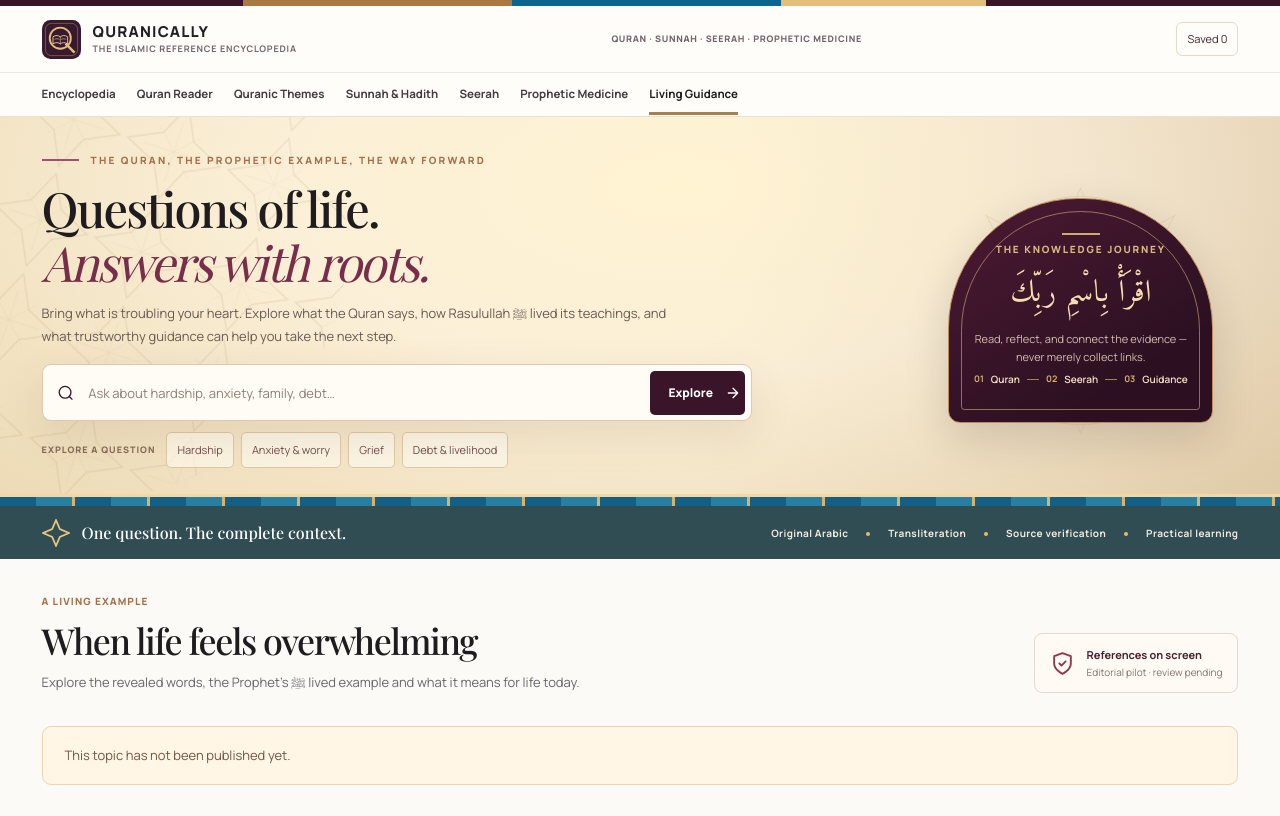
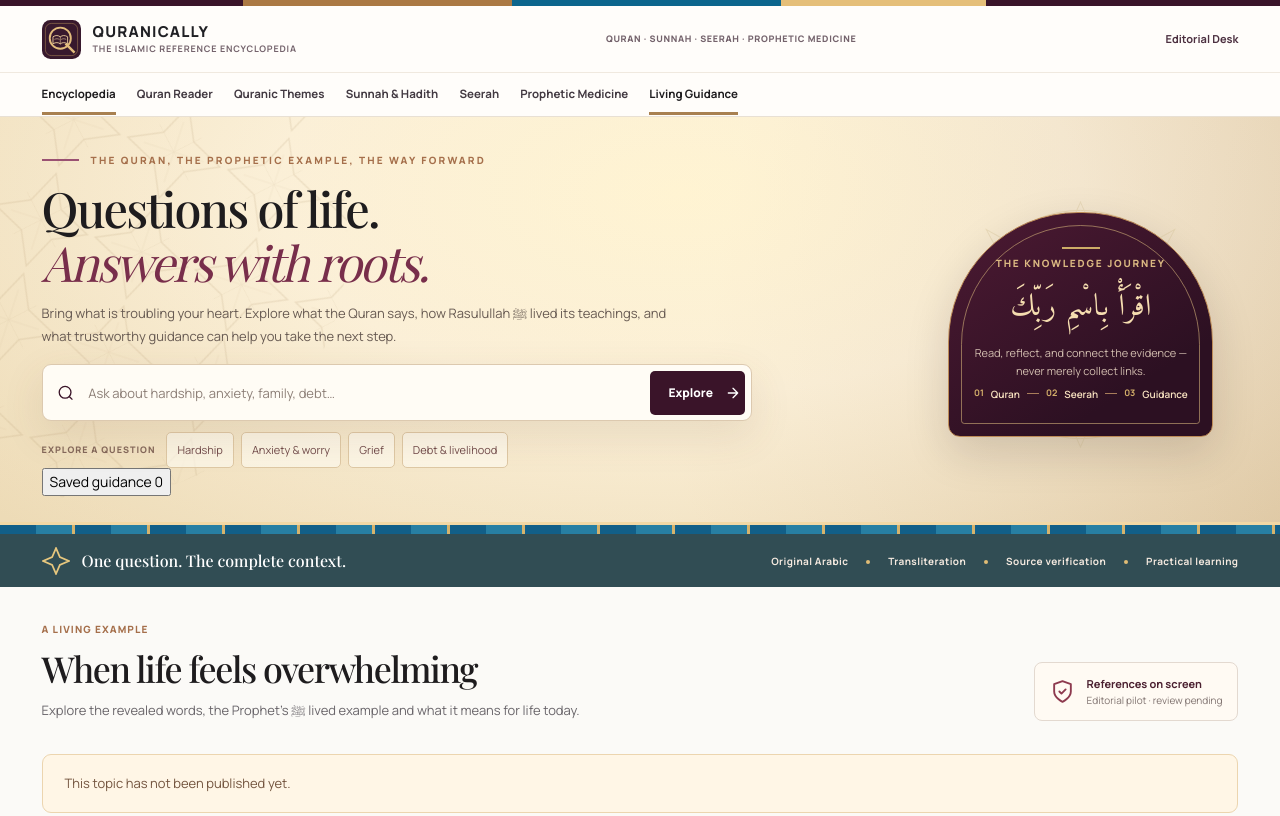
Before and after one commit to stepinsaudia/quranically, a website: page public/guidance.html in a window 1280 px wide. Shown: the top 816 px of the page. Drawn offline with nearby package versions, Linux system fonts and the light colour scheme; no server answers; a web font is replaced by a local one.

Commit message:
Make one identical public header/navigation while relocating page-specific controls into their contextual page

```diff
--- a/public/guidance.html
+++ b/public/guidance.html
@@ -39,13 +39,13 @@
 <symbol id="i-stop" viewBox="0 0 24 24"><rect x="5" y="5" width="14" height="14" rx="2"/></symbol>
 </svg>
 <div class="top-rule"></div>
-<header class="qst-header" role="banner"><div class="qst-top"><a class="qst-brand" href="/encyclopedia" aria-label="Quranically home"><img src="/favicon.svg" width="43" height="43" alt=""><span><strong>QURANICALLY</strong><small>THE ISLAMIC REFERENCE ENCYCLOPEDIA</small></span></a><span class="qst-edition">QURAN · SUNNAH · SEERAH · PROPHETIC MEDICINE</span><div class="qst-utility"><button id="collectionBtn" type="button" aria-label="Saved guidance">Saved <span id="savedNum">0</span></button></div></div><nav class="qst-nav" aria-label="Primary"><div class="qst-links" id="navLinks"><a href="/encyclopedia">Encyclopedia</a><a href="/study.html">Quran Reader</a><a href="/encyclopedia?domain=quranic_themes">Quranic Themes</a><a href="/encyclopedia?domain=sunnah">Sunnah & Hadith</a><a href="/encyclopedia?domain=seerah">Seerah</a><a href="/encyclopedia?domain=prophetic_medicine">Prophetic Medicine</a><a href="/guidance" aria-current="page">Living Guidance</a></div></nav></header>
+<header class="qst-header" role="banner"><div class="qst-top"><a class="qst-brand" href="/encyclopedia" aria-label="Quranically home"><img src="/favicon.svg" width="43" height="43" alt=""><span><strong>QURANICALLY</strong><small>THE ISLAMIC REFERENCE ENCYCLOPEDIA</small></span></a><span class="qst-edition">QURAN · SUNNAH · SEERAH · PROPHETIC MEDICINE</span><div class="qst-utility"><a href="/admin">Editorial Desk</a><button id="mobileMenu" class="qst-legacy-control" type="button" aria-label="Open navigation">Menu</button></div></div><nav class="qst-nav" aria-label="Primary"><div class="qst-links" id="navLinks"><a href="/encyclopedia" aria-current="page">Encyclopedia</a><a href="/study.html">Quran Reader</a><a href="/encyclopedia?domain=quranic_themes">Quranic Themes</a><a href="/encyclopedia?domain=sunnah">Sunnah & Hadith</a><a href="/encyclopedia?domain=seerah">Seerah</a><a href="/encyclopedia?domain=prophetic_medicine">Prophetic Medicine</a><a href="/guidance" aria-current="page">Living Guidance</a></div></nav></header>
 <main>
 <section class="hero" id="top"><svg class="geometry" viewBox="0 0 560 570" preserveAspectRatio="xMidYMid meet" aria-hidden="true"><defs><pattern id="geo-tile" width="100" height="100" patternUnits="userSpaceOnUse"><path d="M50 4 65 35 96 50 65 65 50 96 35 65 4 50 35 35Z" fill="none" stroke="#a18257" stroke-width="1.4"/><path d="M50 20v60M20 50h60M29 29l42 42m0-42L29 71" stroke="#a18257" stroke-width=".75" opacity=".65"/></pattern></defs><circle cx="200" cy="255" r="245" fill="url(#geo-tile)"/></svg><div class="hero-blueband" aria-hidden="true"></div>
 <div class="shell hero-grid">
  <div class="hero-left"><div class="eyebrow"><span class="eyebrow-bar"></span> THE QURAN, THE PROPHETIC EXAMPLE, THE WAY FORWARD</div><h1>Questions of life.<br><em>Answers with roots.</em></h1><p class="hero-desc">Bring what is troubling your heart. Explore what the Quran says, how Rasulullah ﷺ lived its teachings, and what trustworthy guidance can help you take the next step.</p>
  <form id="searchForm" class="search-wrap"><svg class="search-icon"><use href="#i-search"/></svg><input id="query" name="query" type="search" autocomplete="off" placeholder="Ask about hardship, anxiety, family, debt…" aria-label="Search Islamic knowledge"><button type="submit" aria-label="Search">Explore <svg><use href="#i-arrow"/></svg></button></form>
- <div class="suggestions" id="suggestions"><span>EXPLORE A QUESTION</span><button type="button" data-topic="hardship">Hardship</button><button type="button" data-topic="anxiety">Anxiety & worry</button><button type="button" data-topic="grief">Grief</button><button type="button" data-topic="debt">Debt & livelihood</button></div></div>
+ <div class="suggestions" id="suggestions"><span>EXPLORE A QUESTION</span><button type="button" data-topic="hardship">Hardship</button><button type="button" data-topic="anxiety">Anxiety & worry</button><button type="button" data-topic="grief">Grief</button><button type="button" data-topic="debt">Debt & livelihood</button></div><div class="qst-collection-cta"><button id="collectionBtn" type="button" aria-label="Saved guidance">Saved guidance <span id="savedNum">0</span></button></div></div>
  <div class="hero-right"><div class="hero-art" aria-hidden="true"><svg viewBox="0 0 400 400"><circle cx="200" cy="200" r="166" fill="none" stroke="#d2b679" stroke-width="1.2"/><circle cx="200" cy="200" r="140" fill="none" stroke="#d2b679" stroke-width=".7"/><g fill="none" stroke="#d7c599" stroke-width="1.5"><path d="M200 22 241 115 337 62 285 158 378 200 285 242 337 338 241 285 200 378 159 285 63 338 115 242 22 200 115 158 63 62 159 115Z"/><path d="M200 60 243 148 340 200 243 252 200 340 157 252 60 200 157 148Z"/></g><circle cx="200" cy="200" r="60" fill="#571c35" stroke="#e4c68e" stroke-width="2"/></svg></div>
  <div class="hero-revelation"><span class="foil-line"></span><span>THE KNOWLEDGE JOURNEY</span><div class="ar-ornament" lang="ar" dir="rtl">اقْرَأْ بِاسْمِ رَبِّكَ</div><p>Read, reflect, and connect the evidence — never merely collect links.</p><div class="mini-steps"><b>01</b> Quran <i></i><b>02</b> Seerah <i></i><b>03</b> Guidance</div></div></div>
 </div></section>
```
